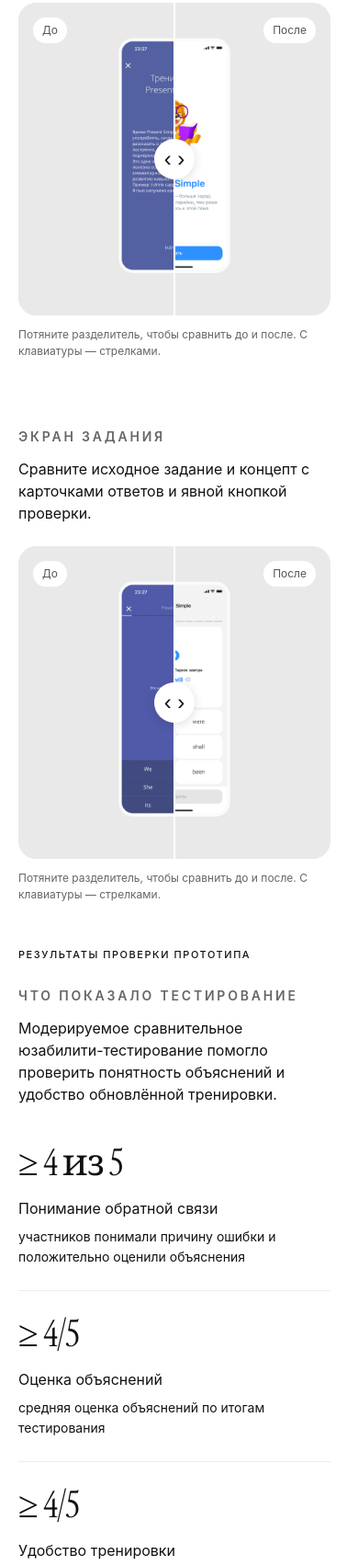
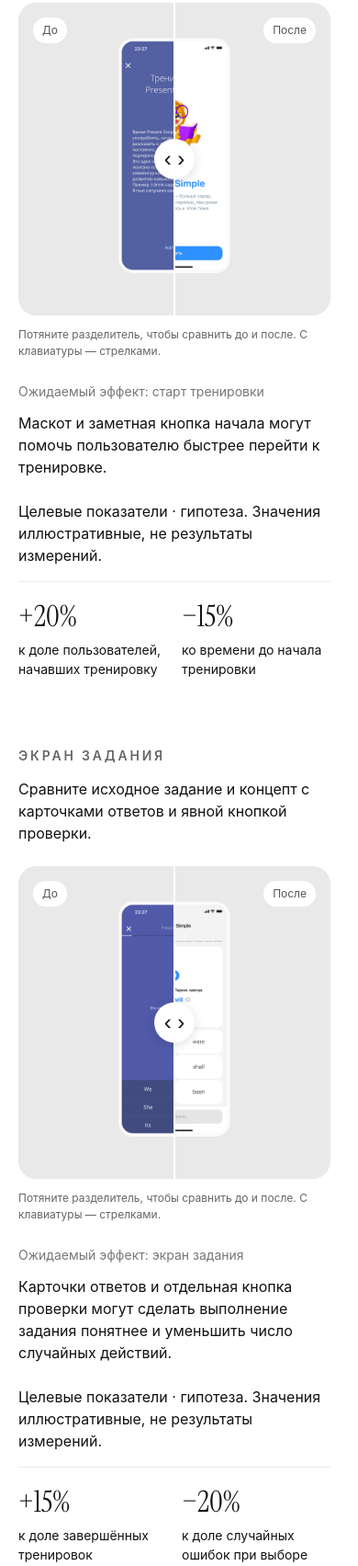
Before and after one commit to drekkunova-dotcom/portfolio-me, a website: page ling.html in a window 390 px wide. Shown: the part 3746-5449 px from the top of the page at 92% size. Drawn offline with Linux system fonts and the light colour scheme.

Commit message:
Add clearly labeled illustrative target metrics below comparisons

```diff
--- a/ling.css
+++ b/ling.css
@@ -302,3 +302,24 @@
   .case-comparison__divider span, .case-comparison__label { background: Canvas; color: CanvasText; border: 1px solid CanvasText; }
   .case-comparison__surface:focus-within { outline-color: Highlight; }
 }
+
+/* Caption, explanation and a quiet two-column metric row beneath each screen. */
+.case-comparison:has(+ .case-impact) { margin-bottom: 24px; }
+.case-impact { margin: 0 0 48px; }
+.case-page .case-impact h4,
+.case-dialog .case-impact h4 { margin-top: 0; font-size: 14px; font-weight: 400; line-height: 1.5; letter-spacing: normal; text-transform: none; color: #777; }
+.case-page .case-impact__note,
+.case-dialog .case-impact__note { font-size: 12px; line-height: 1.5; color: #666; margin-bottom: 16px; }
+.case-impact__metrics { display: grid; grid-template-columns: repeat(2, minmax(0, 1fr)); gap: 24px; padding-top: 20px; border-top: 1px solid #ececec; font-family: Inter, Arial, sans-serif; color: #121212; }
+.case-impact__metrics > div { display: flex; flex-direction: column; gap: 8px; }
+.case-impact__metrics dd { order: -1; margin: 0; font: 400 32px/1.1 "Instrument Serif", Georgia, serif; }
+.case-impact__metrics dt { font-size: 16px; line-height: 1.5; }
+@media (max-width: 400px) {
+  .case-impact__metrics { gap: 16px; }
+  .case-impact__metrics dt { font-size: 14px; }
+}
+@media (forced-colors: active) {
+  .case-page .case-impact h4, .case-dialog .case-impact h4,
+  .case-page .case-impact__note, .case-dialog .case-impact__note,
+  .case-impact__metrics { color: CanvasText; }
+}
--- a/ling.html
+++ b/ling.html
@@ -5,8 +5,8 @@
     <meta name="viewport" content="width=device-width, initial-scale=1.0" />
     <meta http-equiv="X-UA-Compatible" content="ie=edge" />
     <title>Lingualeo</title>
-    <link rel="stylesheet" href="styles.css?v=20261027-local-font" />
-    <link rel="stylesheet" href="ling.css?v=20261027-local-font" />
+    <link rel="stylesheet" href="styles.css?v=20261027-impact-metrics" />
+    <link rel="stylesheet" href="ling.css?v=20261027-impact-metrics" />
     <link rel="preload" href="fonts/instrument-serif-latin-400-normal.woff2" as="font" type="font/woff2" crossorigin />
   </head>
   <header class="header">
@@ -162,6 +162,16 @@
           </div>
           <figcaption>Потяните разделитель, чтобы сравнить до и после. С клавиатуры — стрелками.</figcaption>
         </figure>
+        <section class="case-impact" aria-labelledby="case-impact-0">
+          <h4 id="case-impact-0">Ожидаемый эффект: старт тренировки</h4>
+          <p>Маскот и заметная кнопка начала могут помочь пользователю быстрее перейти к тренировке.</p>
+          <p class="case-impact__note">Целевые показатели · гипотеза. Значения иллюстративные, не результаты измерений.</p>
+          <dl class="case-impact__metrics">
+            <div><dt>к доле пользователей, начавших тренировку</dt><dd>+20%</dd></div>
+            <div><dt>ко времени до начала тренировки</dt><dd>−15%</dd></div>
+          </dl>
+        </section>
+
 
         <h3>Экран задания</h3>
         <p>Сравните исходное задание и концепт с карточками ответов и явной кнопкой проверки.</p>
@@ -176,6 +186,16 @@
           </div>
           <figcaption>Потяните разделитель, чтобы сравнить до и после. С клавиатуры — стрелками.</figcaption>
         </figure>
+        <section class="case-impact" aria-labelledby="case-impact-1">
+          <h4 id="case-impact-1">Ожидаемый эффект: экран задания</h4>
+          <p>Карточки ответов и отдельная кнопка проверки могут сделать выполнение задания понятнее и уменьшить число случайных действий.</p>
+          <p class="case-impact__note">Целевые показатели · гипотеза. Значения иллюстративные, не результаты измерений.</p>
+          <dl class="case-impact__metrics">
+            <div><dt>к доле завершённых тренировок</dt><dd>+15%</dd></div>
+            <div><dt>к доле случайных ошибок при выборе ответа</dt><dd>−20%</dd></div>
+          </dl>
+        </section>
+
 
         <section class="case-results" aria-labelledby="case-results-title">
           <p class="case-results__eyebrow">РЕЗУЛЬТАТЫ ПРОВЕРКИ ПРОТОТИПА</p>
@@ -250,6 +270,6 @@
         <p>Следующий шаг — уточнить эти сценарии и повторно проверить их на пользователях. Влияние маскота на вовлечённость также требует дополнительной проверки на большей выборке.</p>
       </div>
     </section>
-    <script src="script.js?v=20261027-local-font"></script>
+    <script src="script.js?v=20261027-impact-metrics"></script>
   </body>
 </html>
```
Also changed, not shown: index.html (+3 -3 lines).
